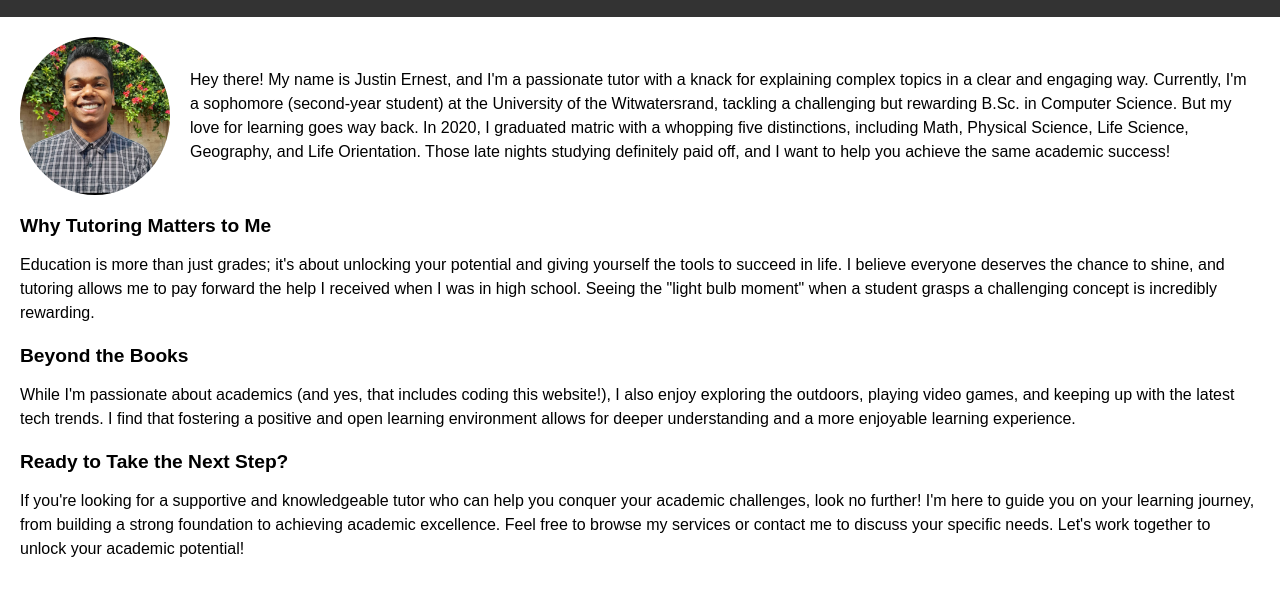
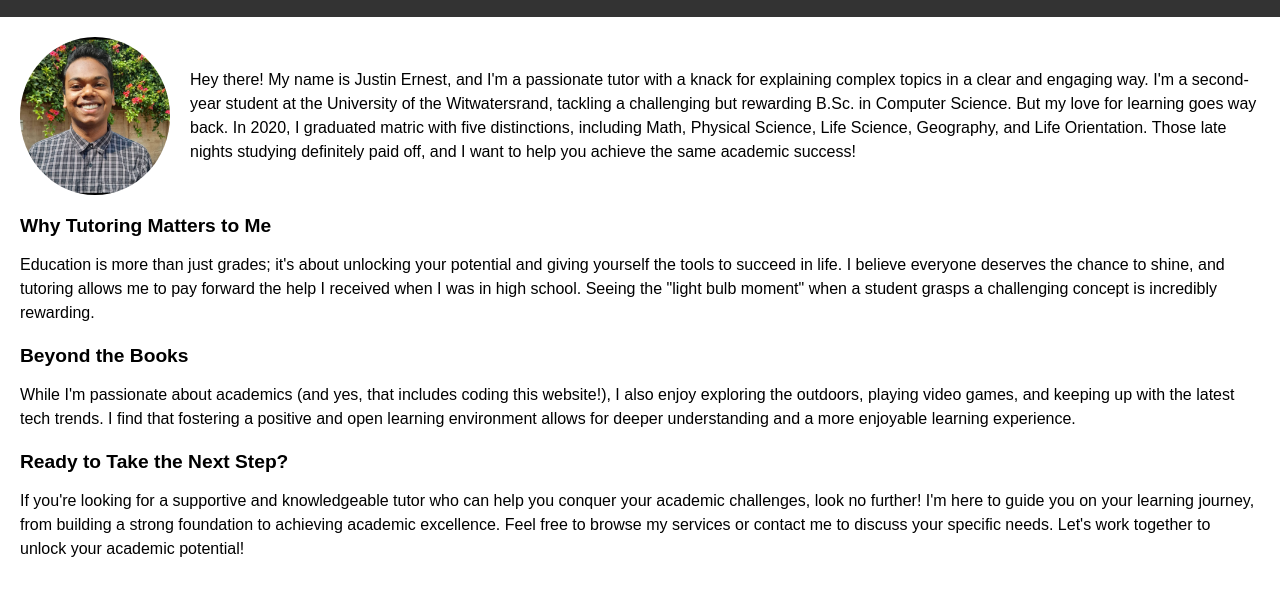
Before and after one commit to justin02-del/Jolly-Genius, a website: page aboutTutor.html in a window 1280 px wide. Shown: the part 88-684 px from the top of the page. Drawn offline with Linux system fonts and the light colour scheme.

Commit message:
about page fix intro paragraph2

```diff
--- a/aboutTutor.html
+++ b/aboutTutor.html
@@ -13,7 +13,7 @@
   </header>
   <main class="main-content">
     <section class="about-me">
-      <img src="./images/tutorJustin.png" alt="Justin Ernest"> <p>Hey there! My name is Justin Ernest, and I'm a passionate tutor with a knack for explaining complex topics in a clear and engaging way. Currently, I'm a sophomore (second-year student) at the University of the Witwatersrand, tackling a challenging but rewarding B.Sc. in Computer Science. But my love for learning goes way back. In 2020, I graduated matric with a whopping five distinctions, including Math, Physical Science, Life Science, Geography, and Life Orientation. Those late nights studying definitely paid off, and I want to help you achieve the same academic success!</p>
+      <img src="./images/tutorJustin.png" alt="Justin Ernest"> <p>Hey there! My name is Justin Ernest, and I'm a passionate tutor with a knack for explaining complex topics in a clear and engaging way. I'm a second-year student at the University of the Witwatersrand, tackling a challenging but rewarding B.Sc. in Computer Science. But my love for learning goes way back. In 2020, I graduated matric with five distinctions, including Math, Physical Science, Life Science, Geography, and Life Orientation. Those late nights studying definitely paid off, and I want to help you achieve the same academic success!</p>
     </section>
     <section class="tutoring-philosophy">
       <h3>Why Tutoring Matters to Me</h3>
```
